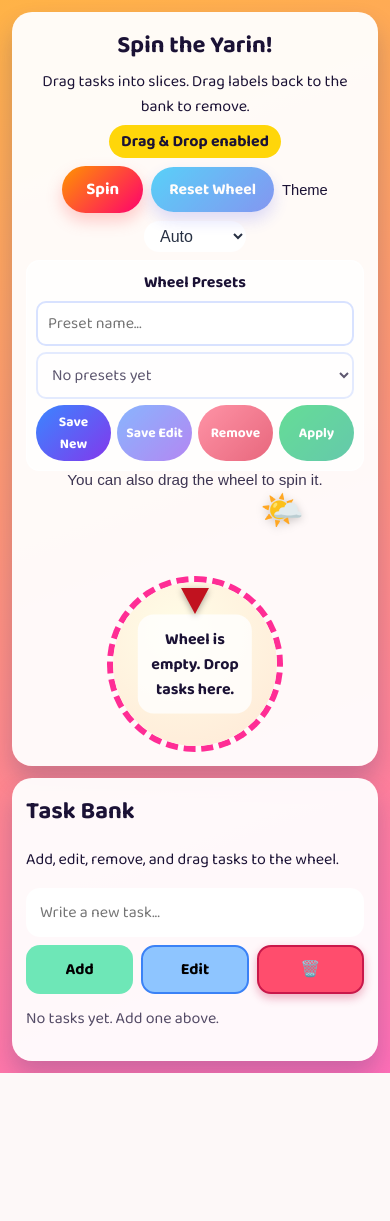
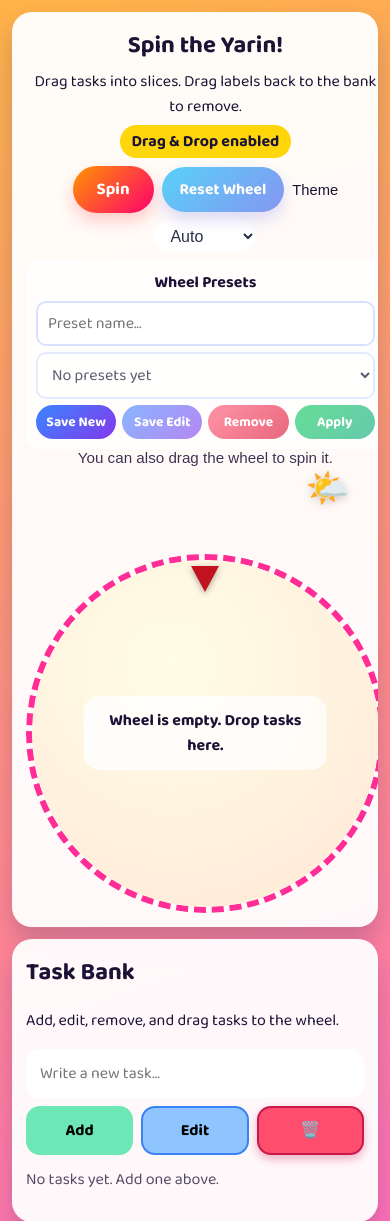
Before and after one commit to Shai2u/spin_the_wheel_game, a Django app: page / in a window 390 px wide. Shown: the top 1221 px of the page. Before the commit the page ends 1073 px from the top, so only its background shows below. Run offline with Django 4.2, Linux system fonts and the light colour scheme; data comes from the database, SQL or seed files in the repository; data that the repository does not hold is empty.

Commit message:
Update styles.css to enhance layout responsiveness: change overflow properties for body and wheel elements, and refine placeholder wheel and sky-deco dimensions for improved adaptability across various screen sizes.

```diff
--- a/static/wheelgame/styles.css
+++ b/static/wheelgame/styles.css
@@ -44,7 +44,7 @@ body.theme-night {
   grid-template-columns: minmax(0, 1fr) 300px;
   gap: 12px;
   padding: 12px;
-  overflow: hidden;
+  overflow: auto;
 }
 
 .wheel-area,
@@ -66,7 +66,7 @@ body.theme-night {
   gap: 6px;
   min-height: 0;
   height: 100%;
-  overflow: hidden;
+  overflow: auto;
 }
 
 .wheel-headline {
@@ -179,7 +179,9 @@ body.theme-night {
 }
 
 .placeholder-wheel {
-  width: clamp(165px, min(calc((100dvh - 620px) * 0.75), calc((100vw - 560px) * 0.75)), 390px);
+  width: 32.5vw;
+  max-width: 32.5vw;
+  min-width: 210px;
   aspect-ratio: 1 / 1;
   border-radius: 50%;
   border: 6px dashed var(--accent);
@@ -193,7 +195,7 @@ body.theme-night {
 
 .sky-deco {
   width: 100%;
-  max-width: clamp(165px, min(calc((100dvh - 620px) * 0.75), calc((100vw - 560px) * 0.75)), 390px);
+  max-width: 32.5vw;
   height: 74px;
   position: relative;
   pointer-events: none;
@@ -495,10 +497,12 @@ body.theme-night {
   }
 
   .placeholder-wheel {
-    width: min(45vw, 38dvh);
+    min-width: 0;
+    width: min(92vw, 80dvh);
+    max-width: min(92vw, 80dvh);
   }
 
   .sky-deco {
-    max-width: min(65.6vw, 65.6vh);
+    max-width: min(92vw, 80dvh);
   }
 }
```
